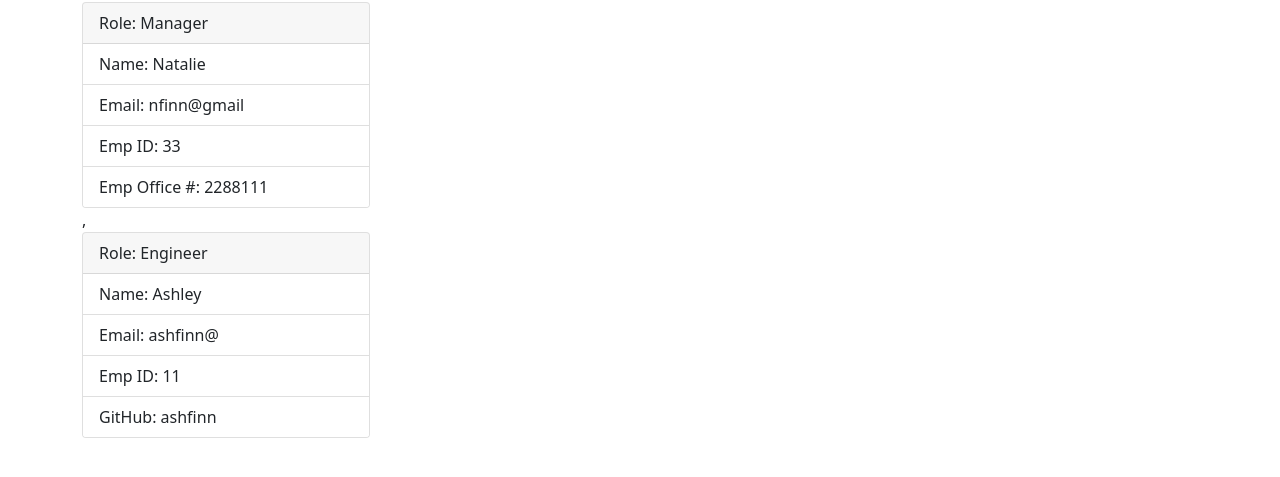
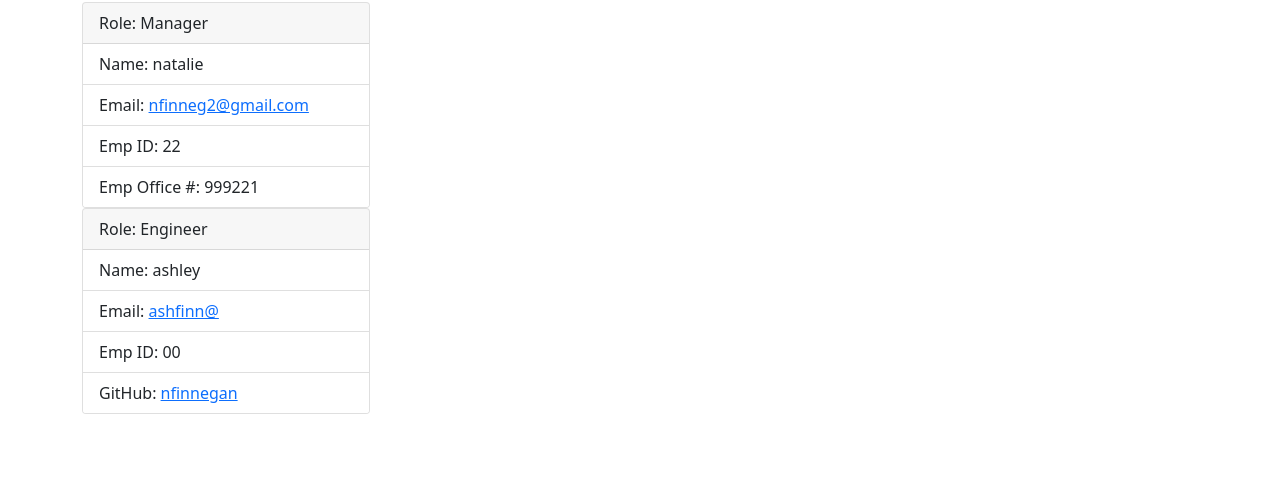
Before and after one commit to nfinnegan/TeamProfile_Generator, a website: page src/team.html in a window 1280 px wide. Shown: the part 73-550 px from the top of the page. Drawn offline with nearby package versions, Linux system fonts and the light colour scheme.

Commit message:
made email & github links, opens in new tab

```diff
--- a/src/team.html
+++ b/src/team.html
@@ -29,18 +29,18 @@
 <div class="card" style="width: 18rem">
     <div class="card-header">Role: Manager</div>
     <ul class="list-group list-group-flush">
-      <li class="list-group-item">Name: Natalie</li>
-      <li class="list-group-item">Email: nfinn@gmail</li>
-      <li class="list-group-item">Emp ID: 33</li>
-      <li class="list-group-item">Emp Office #: 2288111</li>
+      <li class="list-group-item">Name: natalie</li>
+      <li class="list-group-item">Email: <a target="_blank" href="mailto:nfinneg2@gmail.com">nfinneg2@gmail.com</a></li>
+      <li class="list-group-item">Emp ID: 22</li>
+      <li class="list-group-item">Emp Office #: 999221</li>
     </ul>
-    </div>,<div class="card" style="width: 18rem">
+    </div> <div class="card" style="width: 18rem">
     <div class="card-header">Role: Engineer</div>
     <ul class="list-group list-group-flush">
-      <li class="list-group-item">Name: Ashley</li>
-      <li class="list-group-item">Email: ashfinn@</li>
-      <li class="list-group-item">Emp ID: 11</li>
-      <li class="list-group-item">GitHub: ashfinn</li>
+      <li class="list-group-item">Name: ashley</li>
+      <li class="list-group-item">Email: <a target="_blank" href="mailto:ashfinn@">ashfinn@</a></li>
+      <li class="list-group-item">Emp ID: 00</li>
+      <li class="list-group-item">GitHub: <a target="_blank" href="https://github.com/nfinnegan">nfinnegan</a></li>
     </ul>
     </div>
 </div>
```
Also changed, not shown: generateHTML.js (+22 -86 lines).
